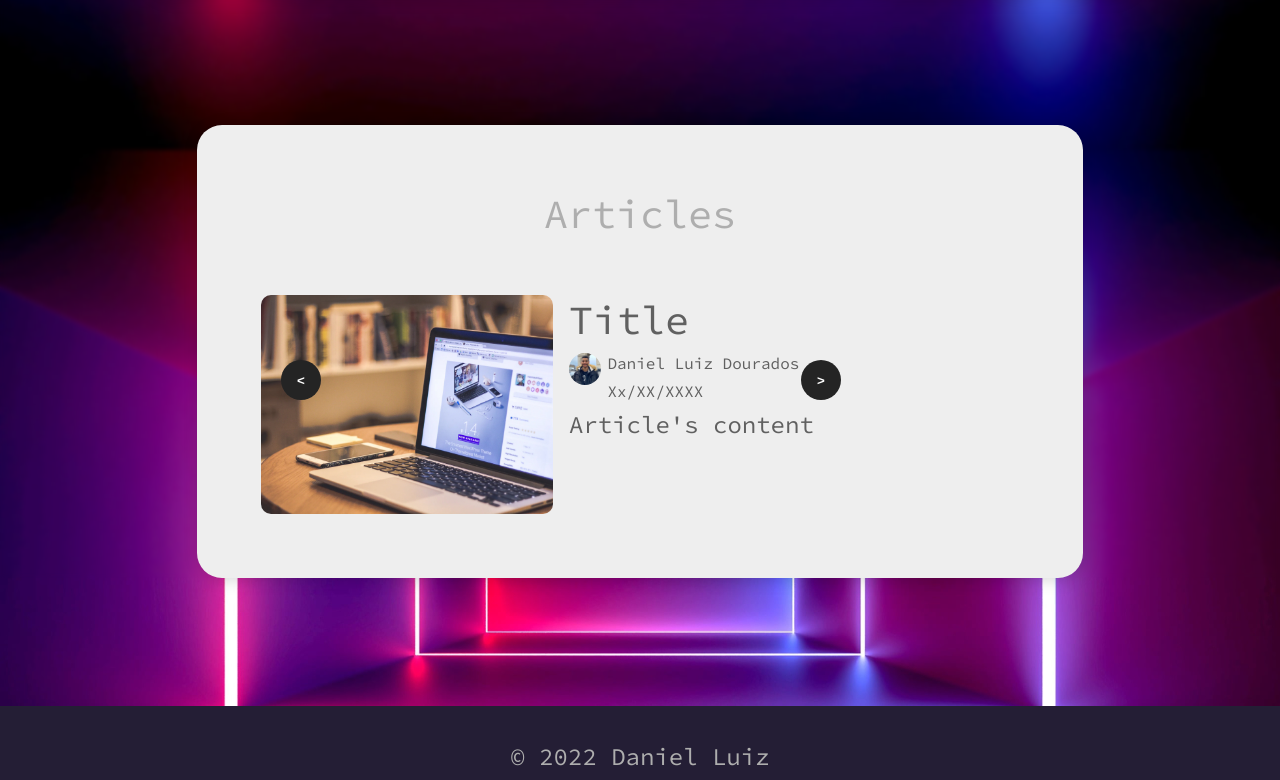
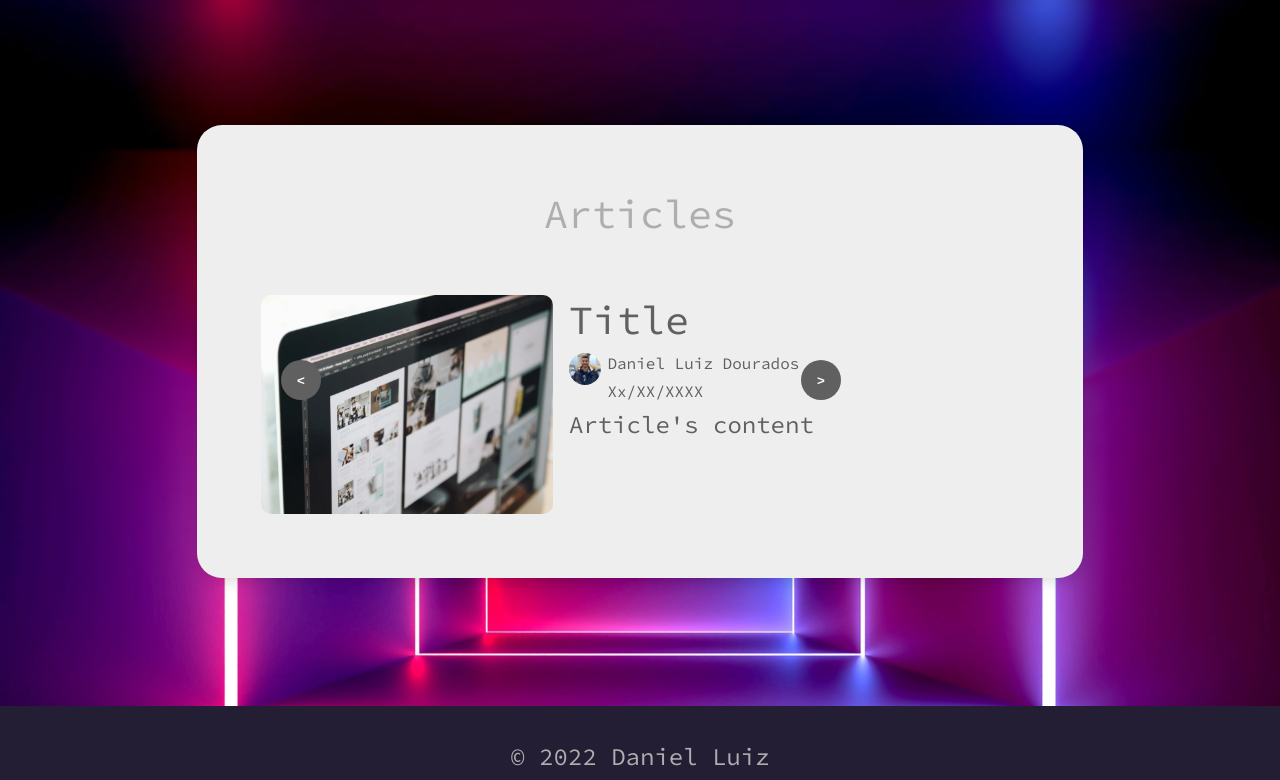
Before and after one commit to danielluizd/blog, a plain HTML site: page index.html in a window 1280 px wide. Both pictures are taken after a click on the button "Slide anterior". Shown: the part 1450-2230 px from the top of the page. Drawn offline with Linux system fonts and the light colour scheme.

Commit message:
Adição da funcionalidade de carrosel na box de artigos.

```diff
--- a/script.js
+++ b/script.js
@@ -1,49 +1,31 @@
-const numbers = [50, 100, 50];
+const slides = document.querySelectorAll('[data-js="carousel__item"]');
+const nextButton = document.querySelector('[data-js="carousel__button--next"]');
+const prevButton = document.querySelector('[data-js="carousel__button--prev"]');
 
-const sum = (x, y, z) => x + y + z;
+let currentSlideIndex = 0;
 
-console.log(sum(numbers));
+nextButton.addEventListener("click", () => {
+  if (currentSlideIndex === slides.length - 1) {
+    currentSlideIndex = 0;
+  } else {
+    currentSlideIndex++;
+  }
 
-const randomNumber = Math.round(Math.random() * 100);
+  slides.forEach((slide) => {
+    slide.classList.remove("carousel__item--visible");
+  });
+  slides[currentSlideIndex].classList.add("carousel__item--visible");
+});
 
-const obj = {
-  a: 1,
-  b: 2,
-};
+prevButton.addEventListener("click", () => {
+  if (currentSlideIndex === 0) {
+    currentSlideIndex = slides.length - 1;
+  } else {
+    currentSlideIndex--;
+  }
 
-console.log(obj);
-
-const h = (w) => {
-  w.d = 3;
-};
-
-const q = (f) => {
-  h(f);
-};
-
-const i = (b) => {
-  q(b);
-};
-
-const v = { k: "t" };
-
-i(v);
-console.log(v);
-
-const timestamps = [
-  {
-    date: "3242348-9842340234",
-    value: 6,
-  },
-  {
-    date: "99e89-499958",
-    value: 31,
-  },
-  {
-    date: "8596646656666r488",
-    value: 17,
-  },
-];
-
-let accumulator = 0;
-const oddNumbers = [51, 97, 65, 23];
+  slides.forEach((slide) => {
+    slide.classList.remove("carousel__item--visible");
+  });
+  slides[currentSlideIndex].classList.add("carousel__item--visible");
+});
--- a/style.css
+++ b/style.css
@@ -169,7 +169,7 @@ li {
   width: 40px;
   height: 40px;
   color: #FFF;
-  background-color: #242424;
+  background-color: #606060;
 }
 
 .carousel .carousel__actions button[data-js="carousel__button--prev"] {
```
Also changed, not shown: index.html (+0 -31 lines).
